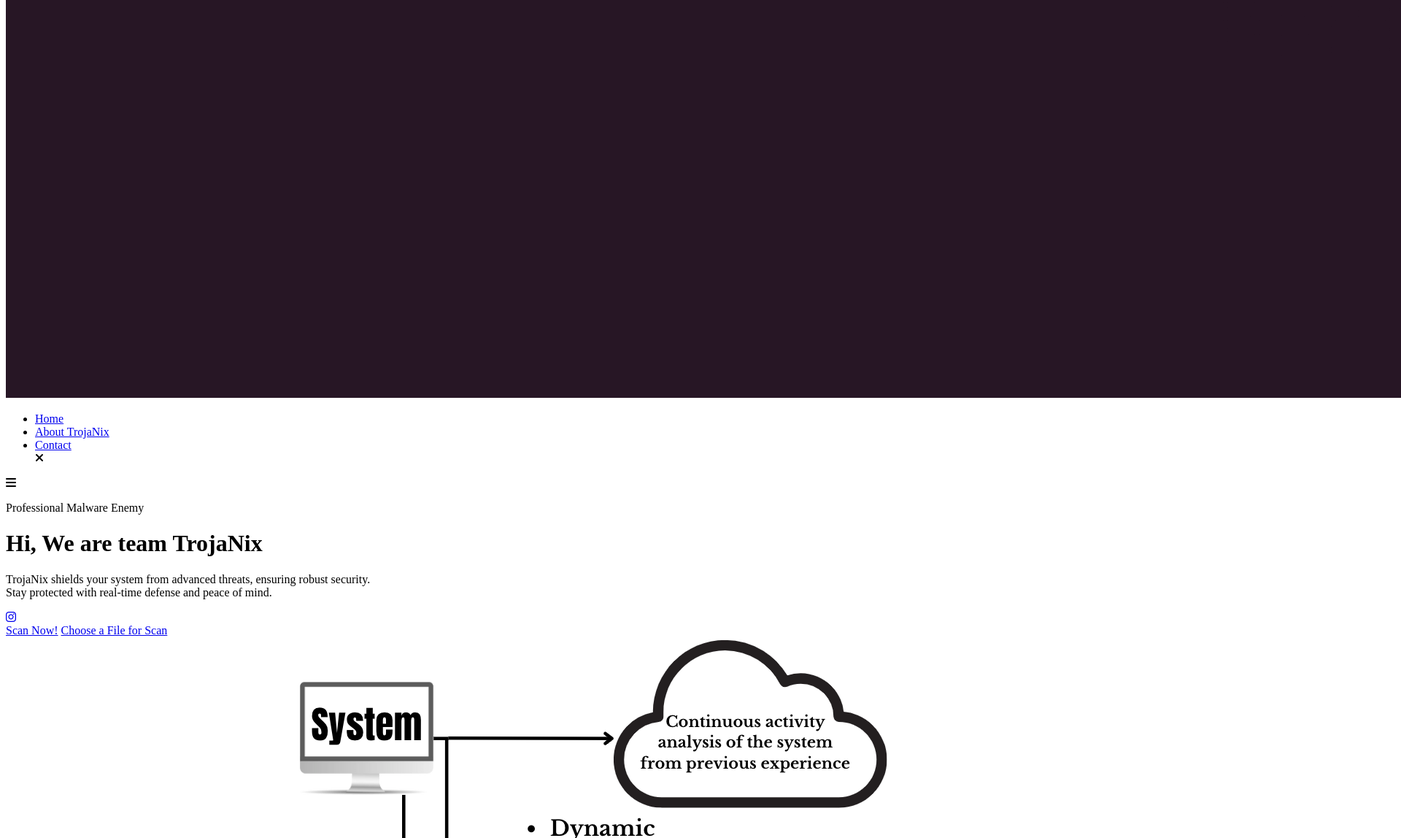
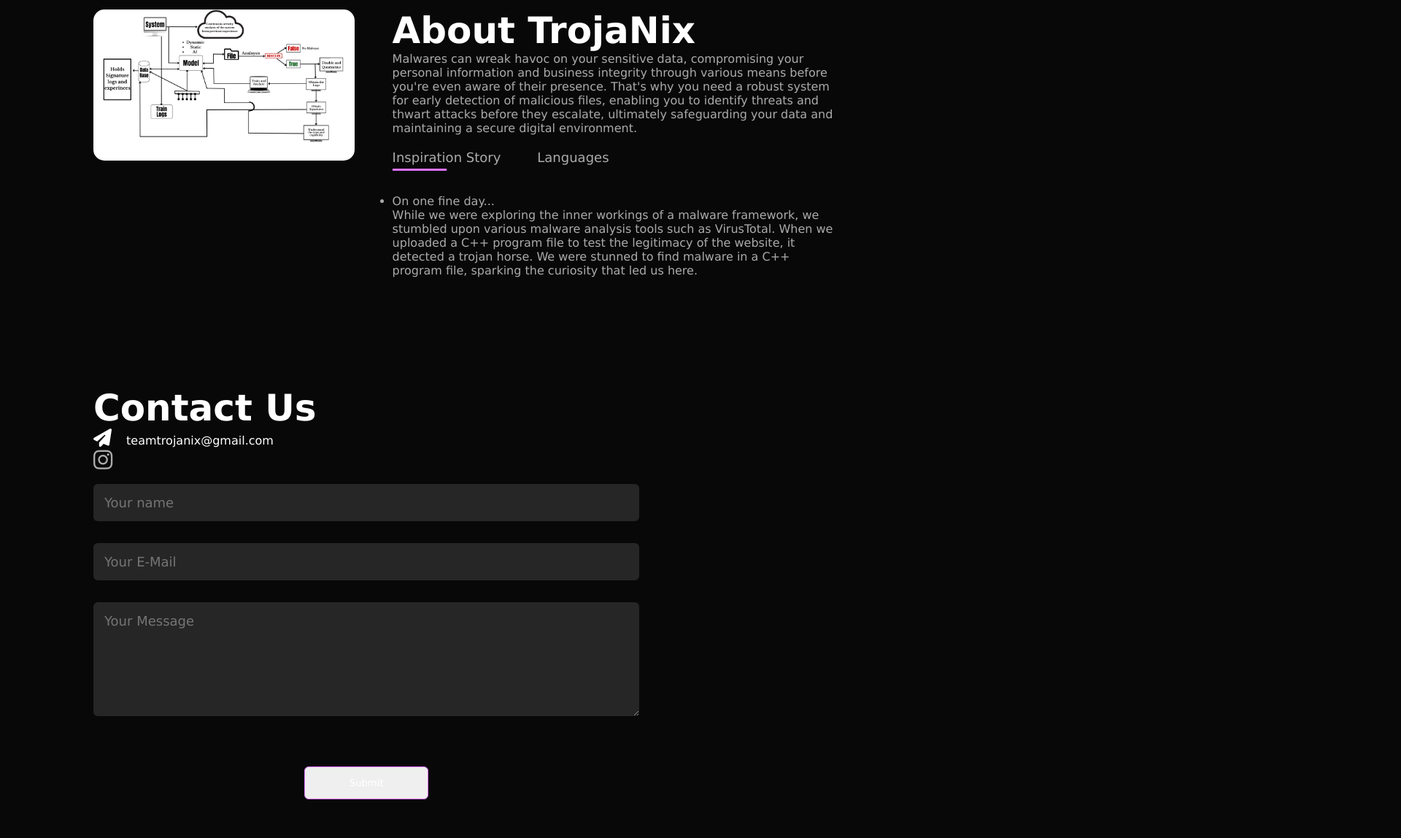
Before and after one commit to rajatsinghal1510/GUA, a plain HTML site: page index.html in a window 1280 px wide. Shown: the part 877-2025 px from the top of the page at 73% size, 1920 px wide, since content can reach past the window. Drawn offline with Linux system fonts and the light colour scheme.

Commit message:
Update style.css

```diff
--- a/style.css
+++ b/style.css
@@ -1,178 +1,327 @@
-<!DOCTYPE html>
-<html lang="en">
-<head>
-    <meta charset="UTF-8">
-    <meta name="viewport" content="width=device-width, initial-scale=1.0">
-    <title>TrojaNix</title>
-    <link rel="stylesheet" href="style.css">
-    <script src="https://kit.fontawesome.com/22a88b6823.js" crossorigin="anonymous"></script>
-</head>
-<body>
+/* General Styles */
+* {
+    margin: 0;
+    padding: 0;
+    font-family: 'Lucida Sans', 'Lucida Sans Regular', 'Lucida Grande',
+                 'Lucida Sans Unicode', Geneva, Verdana, sans-serif;
+    box-sizing: border-box;
+}
 
-    <div id="header">
-        <div class="container">
-            <nav>
-                <img src="Logo.png" class="logo" alt="TrojaNix Logo">
-                <ul id="sidemenu">
-                    <li><a href="#header">Home</a></li>
-                    <li><a href="#about">About TrojaNix</a></li>
-                    <li><a href="#contact">Contact</a></li>
-                    <i class="fas fa-times" onclick="closemenu()"></i>
-                </ul>
-                <i class="fas fa-bars" onclick="openmenu()"></i>
-            </nav>
-            <div class="header-text">
-                <p>Professional Malware Enemy</p>
-                <h1>Hi, We are team <span>TrojaNix</span></h1>
-                <p>TrojaNix shields your system from advanced threats, ensuring robust security.<br>Stay protected with real-time defense and peace of mind.</p>
-                <div class="social-icons">
-                    <a href="https://www.instagram.com/teamtrojanix/" target="_blank"><i class="fa-brands fa-instagram"></i></a>
-                </div>
-                <div class="RESUME">
-                    <!-- Buttons for Scan Now and Choose a File for Scan, aligned side-by-side -->
-                    <a id="scanBtn" href="#" class="btn">Scan Now!</a>
-                    <a href="#" class="btn" onclick="document.getElementById('fileInput').click()">Choose a File for Scan</a>
-                    <input type="file" id="fileInput" style="display: none;" />
-                </div>
-            </div>
-        </div>
-    </div>
+html {
+    scroll-behavior: smooth;
+}
 
-    <!----------------------------about------------------->
-    <div id="about">
-        <div class="container">
-            <div class="row">
-                <div class="about-col-1">
-                    <img src="Photo1.png" alt="TrojaNix Team">
-                </div>
-                <div class="about-col-2">
-                    <h1 class="sub-title">About <span>TrojaNix</span></h1>
-                    <p>Malwares can wreak havoc on your sensitive data, compromising your personal information and business integrity through various means before you're even aware of their presence. That's why you need a robust system for early detection of malicious files, enabling you to identify threats and thwart attacks before they escalate, ultimately safeguarding your data and maintaining a secure digital environment.</p>
+body {
+    background-color: #080808;
+    color: #fff;
+}
 
-                    <div class="tab-titles">
-                        <p class="tab-links active-link" onclick="opentab('skills')">Inspiration Story</p>
-                        <p class="tab-links" onclick="opentab('experience')">Languages</p>
-                    </div>
-                    <div class="tab-contents active-tab" id="skills">
-                        <ul>
-                            <li><span>On one fine day...</span><br>While we were exploring the inner workings of a malware framework, we stumbled upon various malware analysis tools such as VirusTotal. When we uploaded a C++ program file to test the legitimacy of the website, it detected a trojan horse. We were stunned to find malware in a C++ program file, sparking the curiosity that led us here.</li>
-                        </ul>
-                    </div>
+/* Header Section */
+#header {
+    width: 100%;
+    height: 100vh;
+    background-image: url('image1.png');
+    background-size: cover;
+    background-position: center;
+    position: relative;
+}
 
-                    <div class="tab-contents" id="experience">
-                        <ul>
-                            <li><span>Front End Languages</span><br>HTML, CSS, and JavaScript</li>
-                            <li><span>Back End Languages</span><br>Python</li>
-                            <li><span>API's and Frameworks</span><br>Flask and Keras</li>
-                        </ul>
-                    </div>
+.container {
+    padding: 10px 10%;
+}
 
-                </div>
-            </div>
-        </div>
-    </div>
+nav {
+    display: flex;
+    align-items: center;
+    justify-content: space-between;
+    flex-wrap: wrap;
+}
 
-    <!---------------------Contact--------------------------------------->
+.logo {
+    width: 170px;
+    padding-top: 1px;
+}
 
-    <div id="contact" class="scroll-animation">
-        <div class="container">
-            <div class="row">
-                <div class="contact-left">
-                    <h1 class="sub-title">Contact Us</h1>
-                    <p> <i class="fa-solid fa-paper-plane"></i>     teamtrojanix@gmail.com</p>
-                    <div class="social-icons">
-                        <a href="https://www.instagram.com/teamtrojanix/" target="_blank"><i class="fa-brands fa-instagram"></i></a>
-                    </div>
-                </div>
-                <div class="contact-right">
-                    <form name="submit-to-google-sheet">
-                        <input type="text" name="Name" placeholder="Your name" required>
-                        <input type="email" name="E-Mail" placeholder="Your E-Mail" required>
-                        <textarea name="Message" rows="6" placeholder="Your Message"></textarea>
-                        <button type="submit" class="btn2">Submit</button>
-                    </form>
-                </div>
-            </div>
-        </div>
-        <div class="copyright">
-            <p>Copyright © 2024 TrojaNix - All Rights Reserved. </p>
-        </div>
-    </div>
+/* Navigation Menu */
+nav ul {
+    list-style: none;
+}
 
-    <script>
-        var tablinks = document.getElementsByClassName("tab-links");
-        var tabcontents = document.getElementsByClassName("tab-contents");
-        function opentab(tabname){
-            for(tablink of tablinks){
-                tablink.classList.remove("active-link");
+nav ul li {
+    display: inline-block;
+    margin: 10px 20px;
 }
-            for(tabcontent of tabcontents){
-                tabcontent.classList.remove("active-tab");
+
+nav ul li a {
+    color: #fff;
+    text-decoration: none;
+    font-size: 18px;
+    position: relative;
 }
-            event.currentTarget.classList.add("active-link");
-            document.getElementById(tabname).classList.add("active-tab");
+
+nav ul li a::after {
+    content: '';
+    width: 0;
+    height: 3px;
+    background: #de73ff;
+    position: absolute;
+    left: 0;
+    bottom: -6px;
+    transition: width 0.5s;
 }
-    </script>
 
-    <script>
-        var sidemenu = document.getElementById("sidemenu");
-        function openmenu(){
-            sidemenu.style.right = "0";
+nav ul li a:hover::after {
+    width: 100%;
 }
-        function closemenu(){
-            sidemenu.style.right = "-200px";
+
+.fas {
+    font-size: 25px;
+    cursor: pointer;
+    color: white;
+    display: none;
 }
-    </script>
 
-    <script>
-    document.addEventListener("DOMContentLoaded", function() {
-        const sections = document.querySelectorAll('.scroll-animation');
+/* Header Text */
+.header-text {
+    margin-top: 18%;
+    text-align: center;
+}
 
-        const observer = new IntersectionObserver(entries => {
-            entries.forEach(entry => {
-                if (entry.isIntersecting) {
-                    entry.target.classList.add('animate');
-                } else {
-                    entry.target.classList.remove('animate');
+.header-text h1 {
+    font-size: 50px;
+    margin-top: 5px;
 }
-            });
-        }, { threshold: 0.5 });
 
-        sections.forEach(section => {
-            observer.observe(section);
-        });
-    });
-    </script>
+.header-text h1 span {
+    color: #de73ff;
+}
 
-    <script>
-    const scriptURL = 'https://script.google.com/macros/s/AKfycbzAOcBA4M9ZNiW709so-2tWpugf-O2V32TbN6je8VNrsMc7RO4ba7giwuEZe2gVPDr5/exec'
-    const form = document.forms['submit-to-google-sheet']
+.header-text p {
+    margin-top: 30px;
+    font-size: 20px;
+    font-weight: lighter;
+    opacity: 0.75;
+}
 
-    form.addEventListener('submit', e => {
-        e.preventDefault()
-        fetch(scriptURL, { method: 'POST', body: new FormData(form)})
-        .then(response => console.log('Success!', response))
-        .catch(error => console.error('Error!', error.message))
-    })
-    </script>
+.RESUME .btn {
+    display: inline-block;
+    margin: 15px;
+    border: 1px solid #de73ff;
+    padding: 14px 30px;
+    border-radius: 6px;
+    text-decoration: none;
+    color: white;
+    transition: background 0.5s;
+}
 
-    <script>
-        // Adding functionality to the scan button
-        document.getElementById('scanBtn').addEventListener('click', function() {
-            alert('System Scan Initiated! Scanning for threats...');
+.RESUME .btn:hover {
+    background-color: #de73ff;
+}
 
-            // Simulated scan process with a delay (3 seconds)
-            setTimeout(function() {
-                alert('Scan Complete! No threats detected.');
-            }, 3000); // 3-second simulated scan
-        });
+/* About Section */
+#about {
+    padding: 80px 0;
+    color: #ababab;
+}
 
-        // Adding functionality to file input for scan
-        document.getElementById('fileInput').addEventListener('change', function() {
-            alert('File selected for scanning: ' + this.files[0].name);
-            // Here you can add further actions like file validation, scan initiation, etc.
-        });
-    </script>
+.row {
+    display: flex;
+    justify-content: space-between;
+    flex-wrap: wrap;
+}
 
-</body>
-</html>
+.about-col-1 {
+    flex-basis: 35%;
+}
+
+.about-col-1 img {
+    width: 100%;
+    border-radius: 15px;
+}
+
+.about-col-2 {
+    flex-basis: 60%;
+}
+
+.sub-title {
+    font-size: 50px;
+    font-weight: 600;
+    color: white;
+}
+
+.tab-titles {
+    display: flex;
+    margin: 20px 0 40px;
+}
+
+.tab-links {
+    margin-right: 50px;
+    font-size: 18px;
+    font-weight: 500;
+    cursor: pointer;
+    position: relative;
+}
+
+.tab-links::after {
+    content: '';
+    width: 0;
+    height: 3px;
+    background: #de73ff;
+    position: absolute;
+    left: 0;
+    bottom: -8px;
+    transition: width 0.5s;
+}
+
+.tab-links.active-link::after {
+    width: 50%;
+}
+
+.tab-contents {
+    display: none;
+}
+
+.tab-contents.active-tab {
+    display: block;
+}
+
+/* Contact Section */
+#contact {
+    padding: 50px 0;
+}
+
+.contact-left {
+    flex-basis: 35%;
+}
+
+.contact-left p i {
+    color: #fff;
+    margin-right: 15px;
+    font-size: 25px;
+}
+
+.social-icons a {
+    text-decoration: none;
+    font-size: 30px;
+    margin-right: 15px;
+    color: #ababab;
+    transition: transform 0.5s;
+}
+
+.social-icons a:hover {
+    color: #de73ff;
+    transform: translateY(-3px);
+}
+
+.contact-right form input,
+.contact-right form textarea {
+    width: 100%;
+    border: none;
+    outline: none;
+    background: #262626;
+    padding: 15px;
+    margin: 15px 0;
+    color: white;
+    font-size: 18px;
+    border-radius: 6px;
+}
+
+form .btn2 {
+    display: block;
+    margin: 50px auto;
+    width: fit-content;
+    border: 1px solid #de73ff;
+    padding: 14px 60px;
+    border-radius: 6px;
+    text-decoration: none;
+    color: white;
+    transition: background 0.5s;
+}
+
+form .btn2:hover {
+    background: #de73ff;
+}
+
+/* Copyright */
+.copyright {
+    text-align: center;
+    padding: 25px;
+    background: #262626;
+    font-weight: 300;
+    margin-top: 20px;
+}
+
+/* Scroll Animation */
+.scroll-animation {
+    opacity: 0;
+    transform: translateY(20px);
+    transition: opacity 0.5s, transform 0.5s;
+}
+
+.scroll-animation.animate {
+    opacity: 1;
+    transform: translateY(0);
+}
+
+/* Custom Scrollbar */
+::-webkit-scrollbar {
+    width: 9px;
+}
+
+::-webkit-scrollbar-thumb {
+    background-color: #de73ff;
+}
+
+::-webkit-scrollbar-track {
+    background-color: #080808;
+}
+
+/* Responsive Styles */
+@media only screen and (max-width: 600px) {
+    .header-text {
+        margin-top: 100%;
+        font-size: 16px;
+    }
+
+    .header-text h1 {
+        font-size: 30px;
+    }
+
+    nav ul {
+        background: #de73ff;
+        position: fixed;
+        top: 0;
+        right: -200px;
+        width: 200px;
+        height: 100vh;
+        padding-top: 50px;
+        transition: right 0.5s;
+        z-index: 2;
+    }
+
+    nav ul li {
+        display: block;
+        margin: 25px;
+    }
+
+    nav .fa-bars {
+        display: block;
+        font-size: 25px;
+    }
+
+    .about-col-1, .about-col-2 {
+        flex-basis: 100%;
+    }
+
+    .about-col-1 {
+        margin-bottom: 30px;
+    }
+
+    .contact-left, .contact-right {
+        flex-basis: 100%;
+    }
+
+    .copyright {
+        font-size: 14px;
+    }
+}
```
Lines whose indentation alone changed are shown as unchanged.
